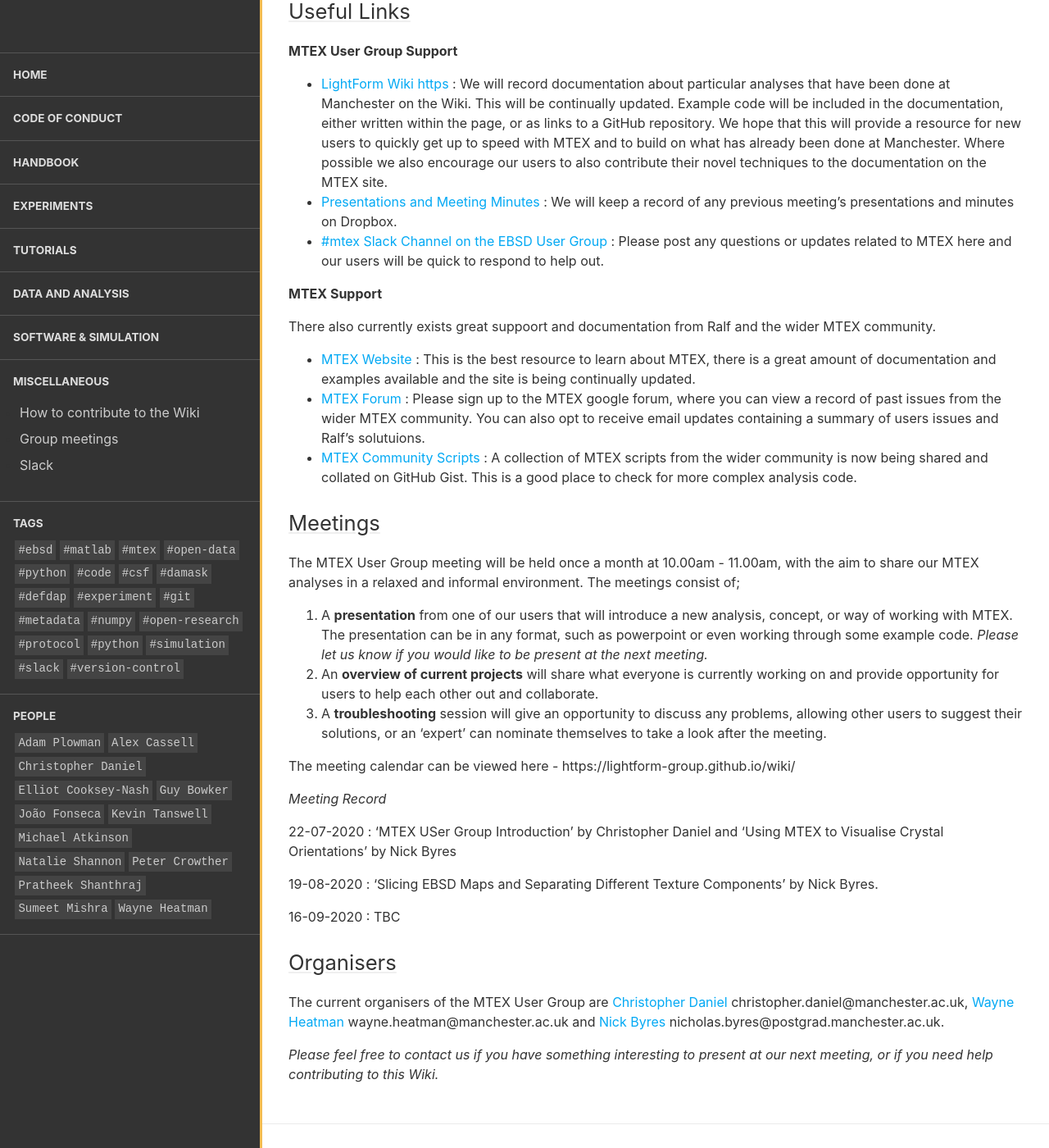
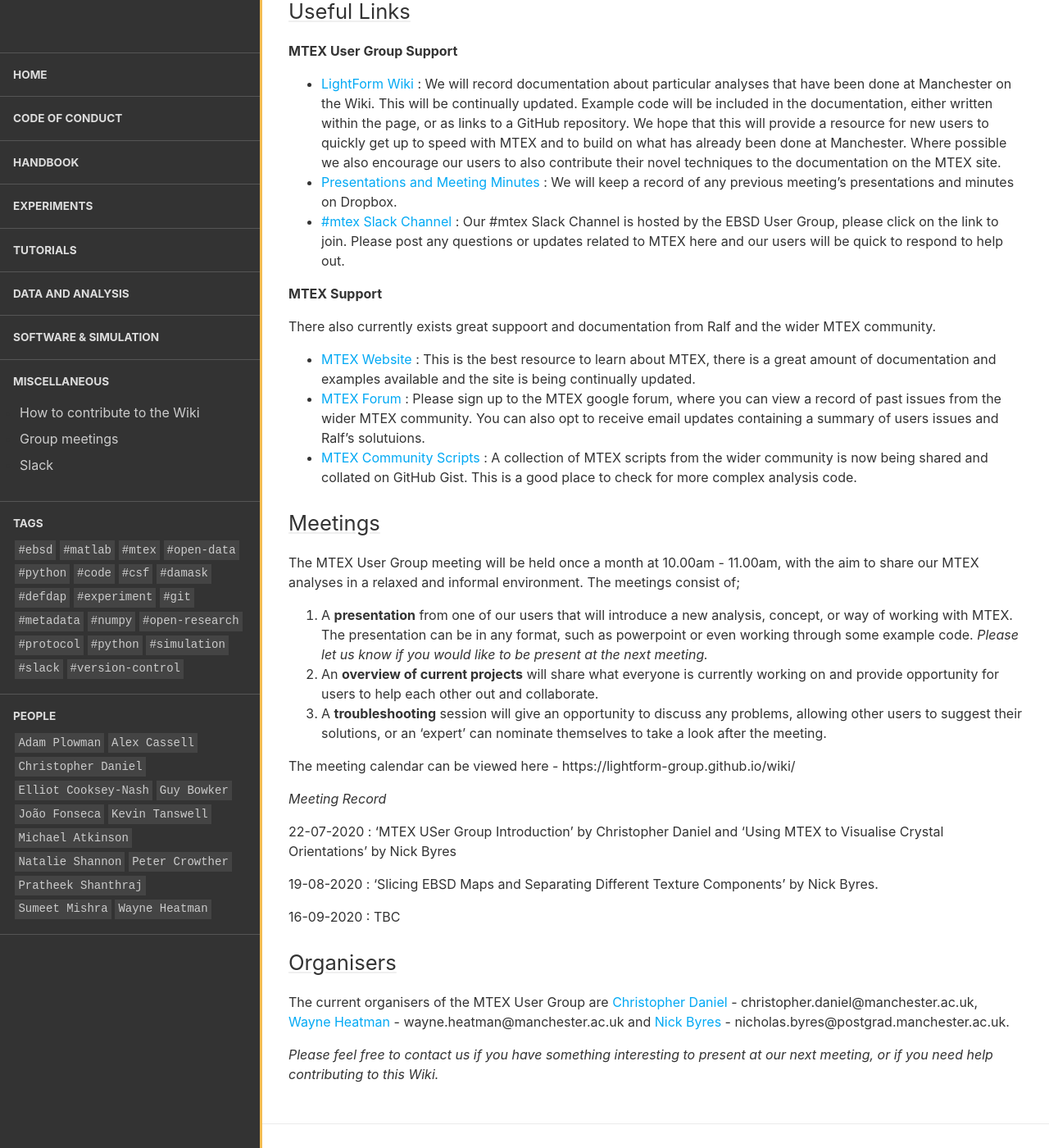
Before and after one commit to LightForm-group/wiki, a Jekyll site: the page built from collections/_software_and_simulation/mtex_user_group.md, in a window 1280 px wide and 1400 px high, scrolled down 691 px. Shown: the whole window at 82% size. Built offline with Jekyll 4.4.1, drawn with Linux system fonts in a browser that asks for light colours; nearby versions of some CDN libraries.

Commit message:
Update mtex_user_group.md

```diff
--- a/collections/_software_and_simulation/mtex_user_group.md
+++ b/collections/_software_and_simulation/mtex_user_group.md
@@ -23,9 +23,9 @@
 
 **MTEX User Group Support**
 
-- [LightForm Wiki https](https://lightform-group.github.io/wiki/software_and_simulation/) : We will record documentation about particular analyses that have been done at Manchester on the Wiki. This will be continually updated. Example code will be included in the documentation, either written within the page, or as links to a GitHub repository. We hope that this will provide a resource for new users to quickly get up to speed with MTEX and to build on what has already been done at Manchester. Where possible we also encourage our users to also contribute their novel techniques to the documentation on the MTEX site.
+- [LightForm Wiki](https://lightform-group.github.io/wiki/software_and_simulation/) : We will record documentation about particular analyses that have been done at Manchester on the Wiki. This will be continually updated. Example code will be included in the documentation, either written within the page, or as links to a GitHub repository. We hope that this will provide a resource for new users to quickly get up to speed with MTEX and to build on what has already been done at Manchester. Where possible we also encourage our users to also contribute their novel techniques to the documentation on the MTEX site.
 - [Presentations and Meeting Minutes](https://www.dropbox.com/sh/rslr5wpnjo8roqc/AADr1_nmn2UcN_7diF8Ss38Ga?dl=0) : We will keep a record of any previous meeting's presentations and minutes on Dropbox.
-- [#mtex Slack Channel on the EBSD User Group](https://join.slack.com/t/ebsdmanchester/shared_invite/zt-dlb2m3b9-QkfqAYpERzV15hRoIFUjSA) : Please post any questions or updates related to MTEX here and our users will be quick to respond to help out.
+- [#mtex Slack Channel](https://join.slack.com/t/ebsdmanchester/shared_invite/zt-dlb2m3b9-QkfqAYpERzV15hRoIFUjSA) : Our #mtex Slack Channel is hosted by the EBSD User Group, please click on the link to join. Please post any questions or updates related to MTEX here and our users will be quick to respond to help out.
 
 **MTEX Support**
 
@@ -55,6 +55,6 @@
 
 ## Organisers
 
-The current organisers of the MTEX User Group are [Christopher Daniel](https://lightform.org.uk/people/dr-christopher-stuart-daniel) christopher.daniel@manchester.ac.uk, [Wayne Heatman](https://lightform.org.uk/people/wayne-heatman) wayne.heatman@manchester.ac.uk and [Nick Byres](https://lightform.org.uk/people/nicholas-byres) nicholas.byres@postgrad.manchester.ac.uk.
+The current organisers of the MTEX User Group are [Christopher Daniel](https://lightform.org.uk/people/dr-christopher-stuart-daniel) - christopher.daniel@manchester.ac.uk, [Wayne Heatman](https://lightform.org.uk/people/wayne-heatman) - wayne.heatman@manchester.ac.uk and [Nick Byres](https://lightform.org.uk/people/nicholas-byres) - nicholas.byres@postgrad.manchester.ac.uk.
 
 *Please feel free to contact us if you have something interesting to present at our next meeting, or if you need help contributing to this Wiki.*
```
